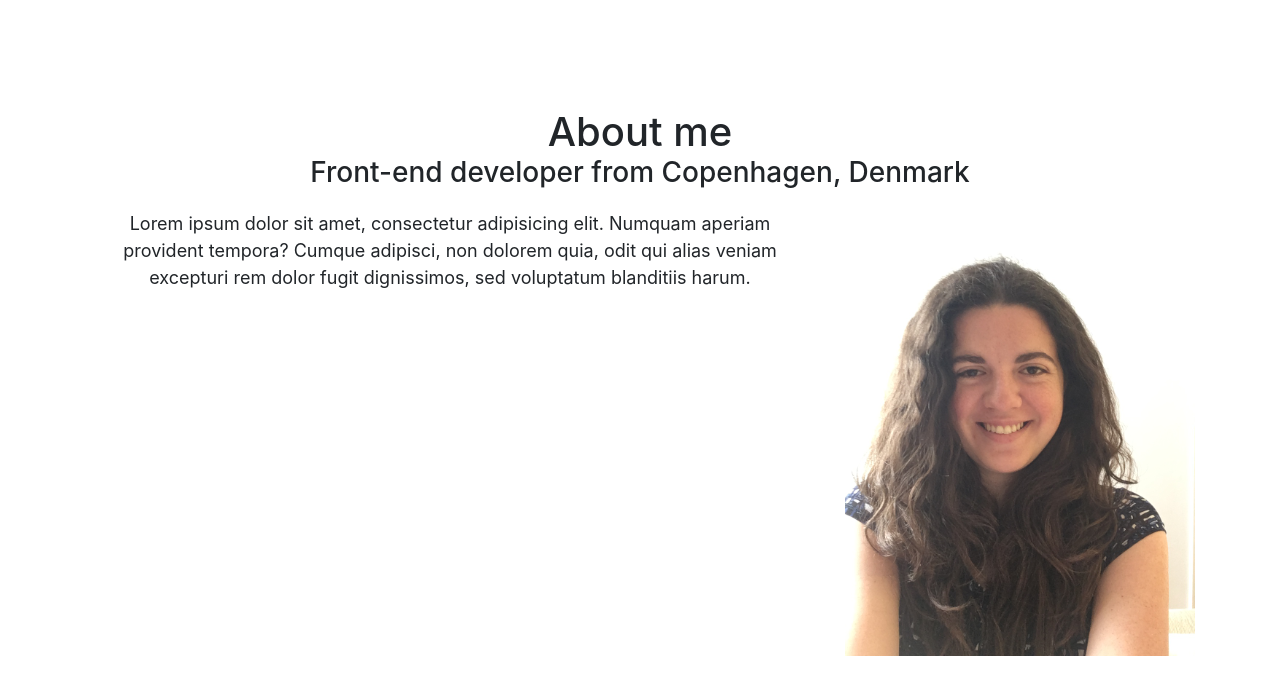
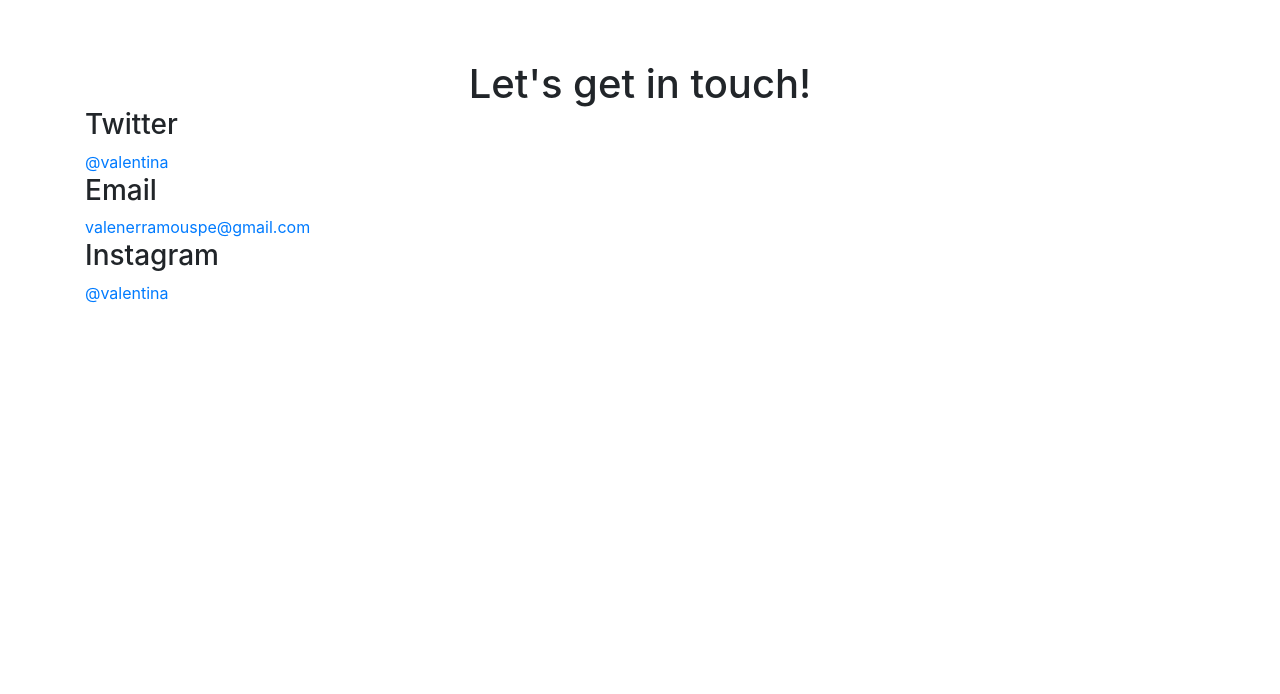
Before and after one commit to valenerramouspe/Portfolio-new, a plain HTML site: page contact.html in a window 1280 px wide. Drawn offline with nearby package versions, Linux system fonts and the light colour scheme.

Commit message:
Contact page

```diff
--- a/about.html
+++ b/contact.html
@@ -11,31 +11,21 @@
       crossorigin="anonymous"
     />
     <link rel="stylesheet" href="styles/portfolio.css" />
-    <title>About Valentina Erramouspe</title>
+    <title>My projects</title>
   </head>
   <body>
-    <div class="pt-5">
-      <h1>About me</h1>
-      <h3>Front-end developer from Copenhagen, Denmark</h3>
-      <div>
+    <div class="container">
+      <h1 class="text-start">Let's get in touch!</h1>
 
-        <div class="container">
-          <div class="row">
-            <div class="col-sm-6 col-md-8">
-                <p class="text-center bg-white w-sm-50">
-                    Lorem ipsum dolor sit amet, consectetur adipisicing elit. Numquam
-                    aperiam provident tempora? Cumque adipisci, non dolorem quia, odit qui
-                    alias veniam excepturi rem dolor fugit dignissimos, sed voluptatum
-                    blanditiis harum.
-                  </p>
-            </div>
-            <div class="col-sm-6 col-md-4">
-                <img class="w-100 float-sm-right" src="/images/IMG_6077.JPG" />
-            </div>
-          </div>
-        </div>
-      </div>
+        <h3>Twitter</h3>
+        <a href="twitter.com/valentina">@valentina</a>
+        <h3>Email</h3>
+        <a href="mailto:valenerramouspe@gmail.com">valenerramouspe@gmail.com</a>
+        <h3>Instagram</h3>
+        <a href="instagram.com/valentina">@valentina</a>
     </div>
+
+
     <script
       src="https://code.jquery.com/jquery-3.3.1.slim.min.js"
       integrity="sha384-q8i/X+965DzO0rT7abK41JStQIAqVgRVzpbzo5smXKp4YfRvH+8abtTE1Pi6jizo"
--- a/styles/portfolio.css
+++ b/styles/portfolio.css
@@ -54,8 +54,8 @@
   }
 
   h1,
-  h2,
-  h3 {
+  h2
+  {
     text-align: center;
     margin: 0;
   }
```
